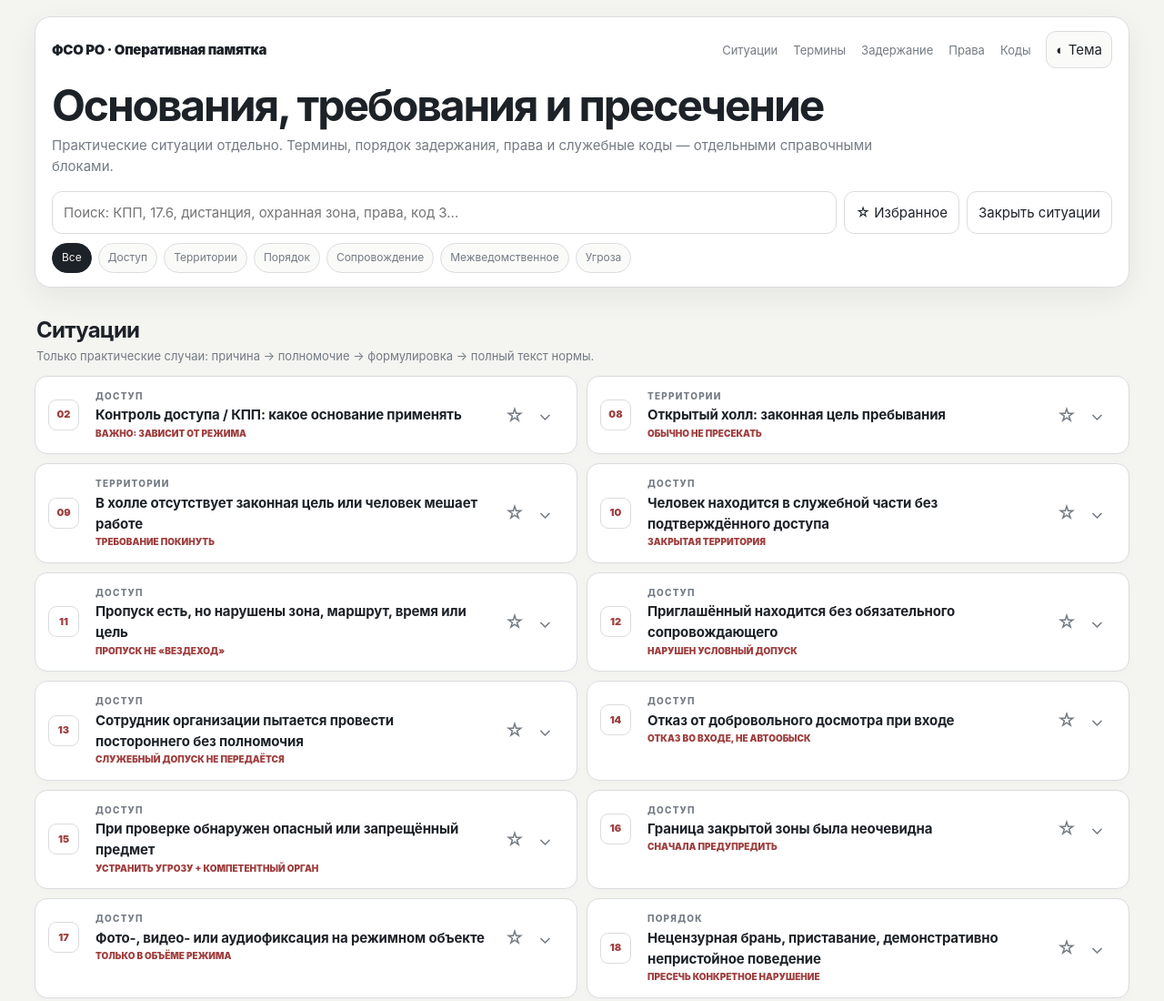
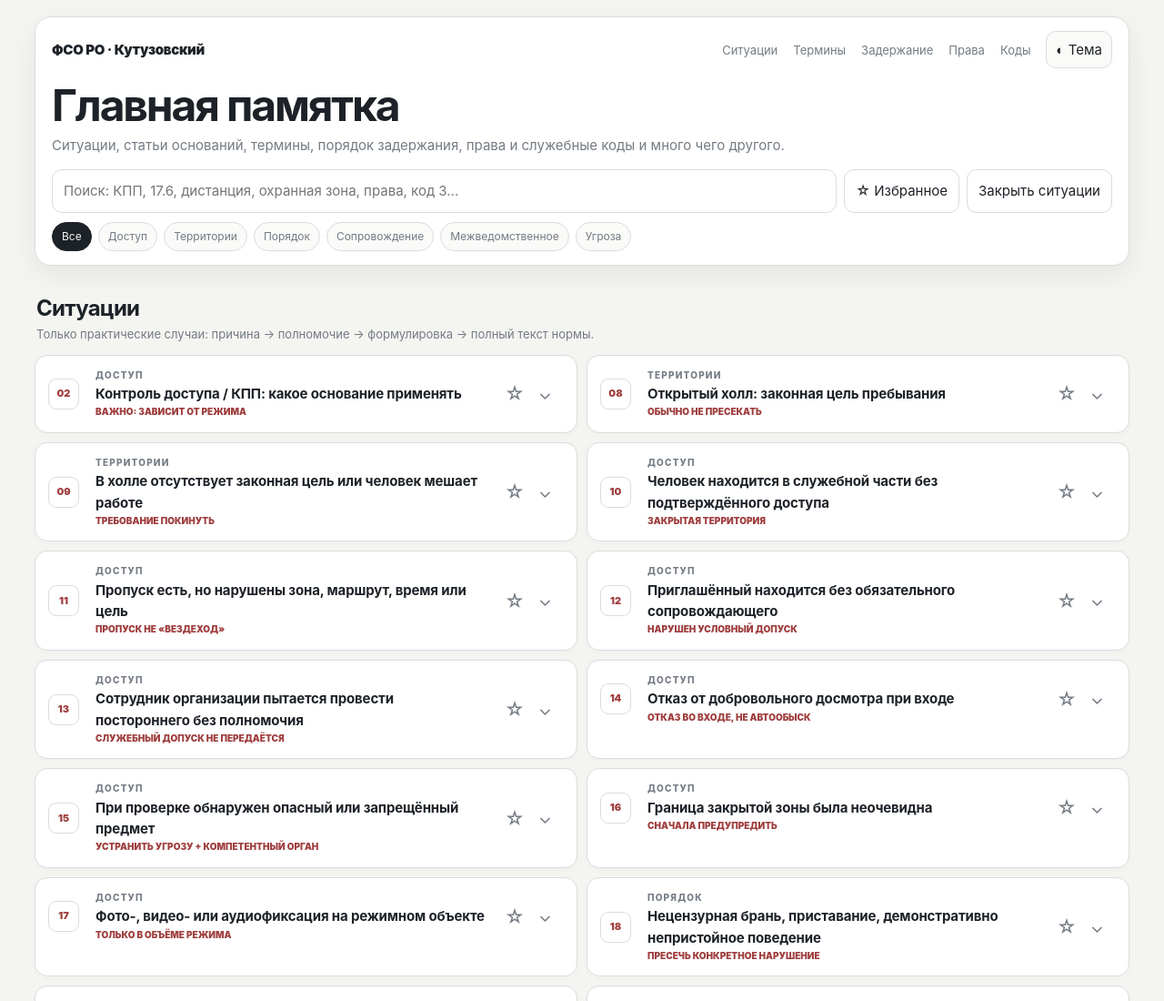
Before and after one commit to Axioonz/pamytka-fso-kytyzovskiy-russian-online, a plain HTML site: page index.html in a window 1280 px wide. Shown: the top 1100 px of the page at 91% size. Drawn offline with Linux system fonts and the light colour scheme.

Commit message:
Обновление 1.1

```diff
--- a/index.html
+++ b/index.html
@@ -1,5 +1,5 @@
 <!DOCTYPE html>
-<html lang="ru"><head><meta charset="utf-8"/><meta content="width=device-width,initial-scale=1" name="viewport"/><title>ФСО РО — оперативная памятка v7</title><style>
+<html lang="ru"><head><meta charset="utf-8"/><meta content="width=device-width,initial-scale=1" name="viewport"/><title>ФСО РО | Кутузовский - Памятка</title><style>
 :root{--bg:#f4f4f1;--surface:#ffffff;--surface2:#fafaf8;--ink:#1d2228;--muted:#747b84;--line:#d9dcdf;--accent:#9f3e3e;--accent-soft:#f8eaea;--good:#eaf5ed;--amber:#fff5d9;--blue:#eaf1f8;--shadow:0 10px 32px rgba(0,0,0,.065);--code:#f8f8f7}
 :root[data-theme="dark"]{--bg:#0c0f13;--surface:#141920;--surface2:#10151b;--ink:#edf1f5;--muted:#99a3ae;--line:#2b343e;--accent:#e27c79;--accent-soft:#2b1b1d;--good:#17251d;--amber:#2b2516;--blue:#17212c;--shadow:0 16px 42px rgba(0,0,0,.32);--code:#0f1419}
 *{box-sizing:border-box}html{scroll-behavior:smooth}body{margin:0;background:var(--bg);color:var(--ink);font:15px/1.55 Inter,Segoe UI,Arial,sans-serif;transition:background .2s,color .2s}button,input{font:inherit}.wrap{max-width:1240px;margin:auto;padding:18px 18px 90px}
@@ -98,7 +98,7 @@
 </style></head><body><div class="wrap">
 <header class="top">
 <nav class="nav">
-<div class="brand">ФСО РО · Оперативная памятка</div>
+<div class="brand">ФСО РО · Кутузовский</div>
 <a href="#situations">Ситуации</a>
 <a href="#terms">Термины</a>
 <a href="#detention">Задержание</a>
@@ -106,8 +106,8 @@
 <a href="#codes">Коды</a>
 <button class="theme" id="theme" type="button">◐ Тема</button>
 </nav>
-<h1>Основания, требования и пресечение</h1>
-<p class="lead">Практические ситуации отдельно. Термины, порядок задержания, права и служебные коды — отдельными справочными блоками.</p>
+<h1>Главная памятка</h1>
+<p class="lead">Ситуации, статьи оснований, термины, порядок задержания, права и служебные коды и много чего другого.</p>
 <div class="tools">
 <input id="q" placeholder="Поиск: КПП, 17.6, дистанция, охранная зона, права, код 3..."/>
 <button class="btn" id="favOnly" type="button">☆ Избранное</button>
```
